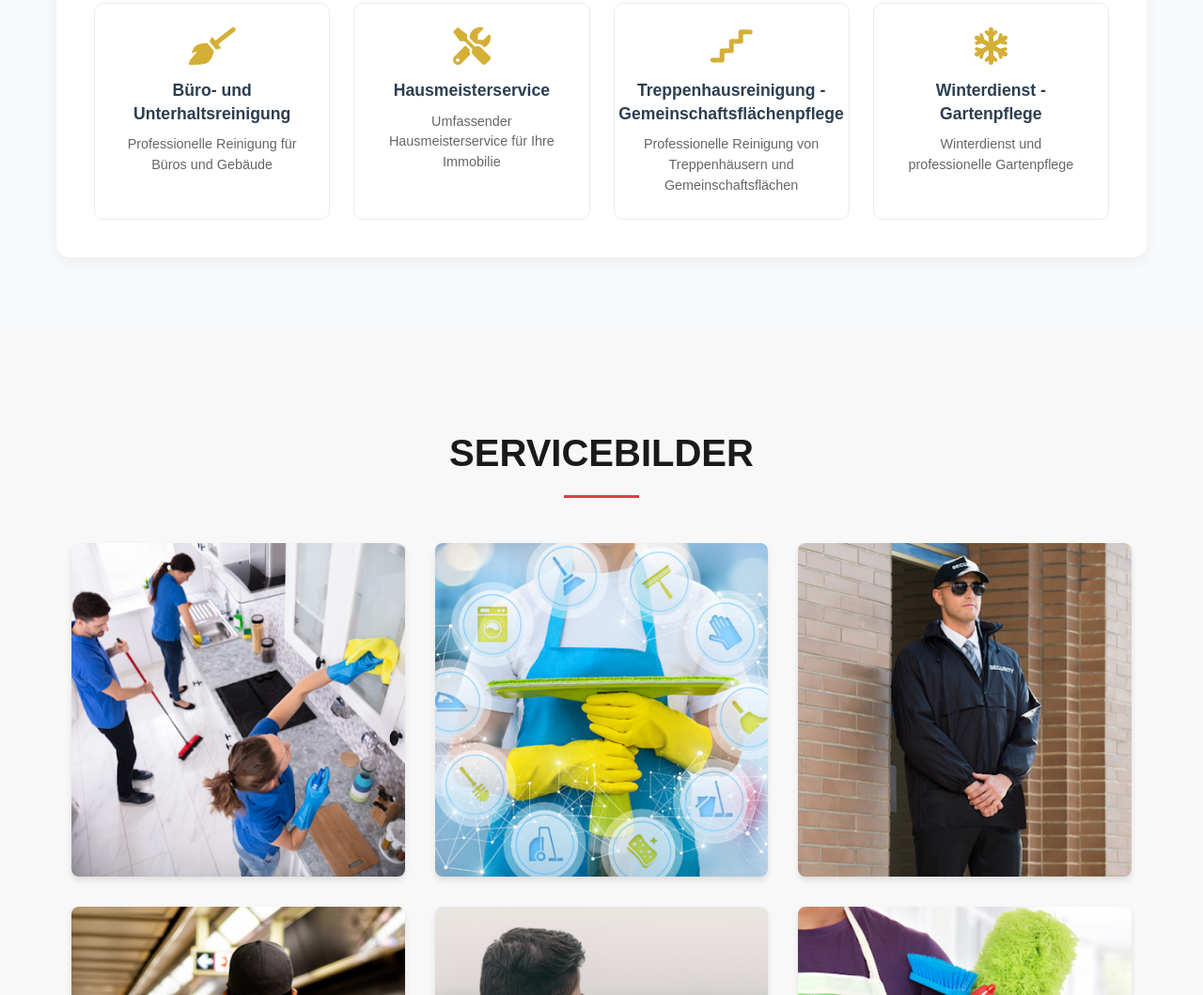
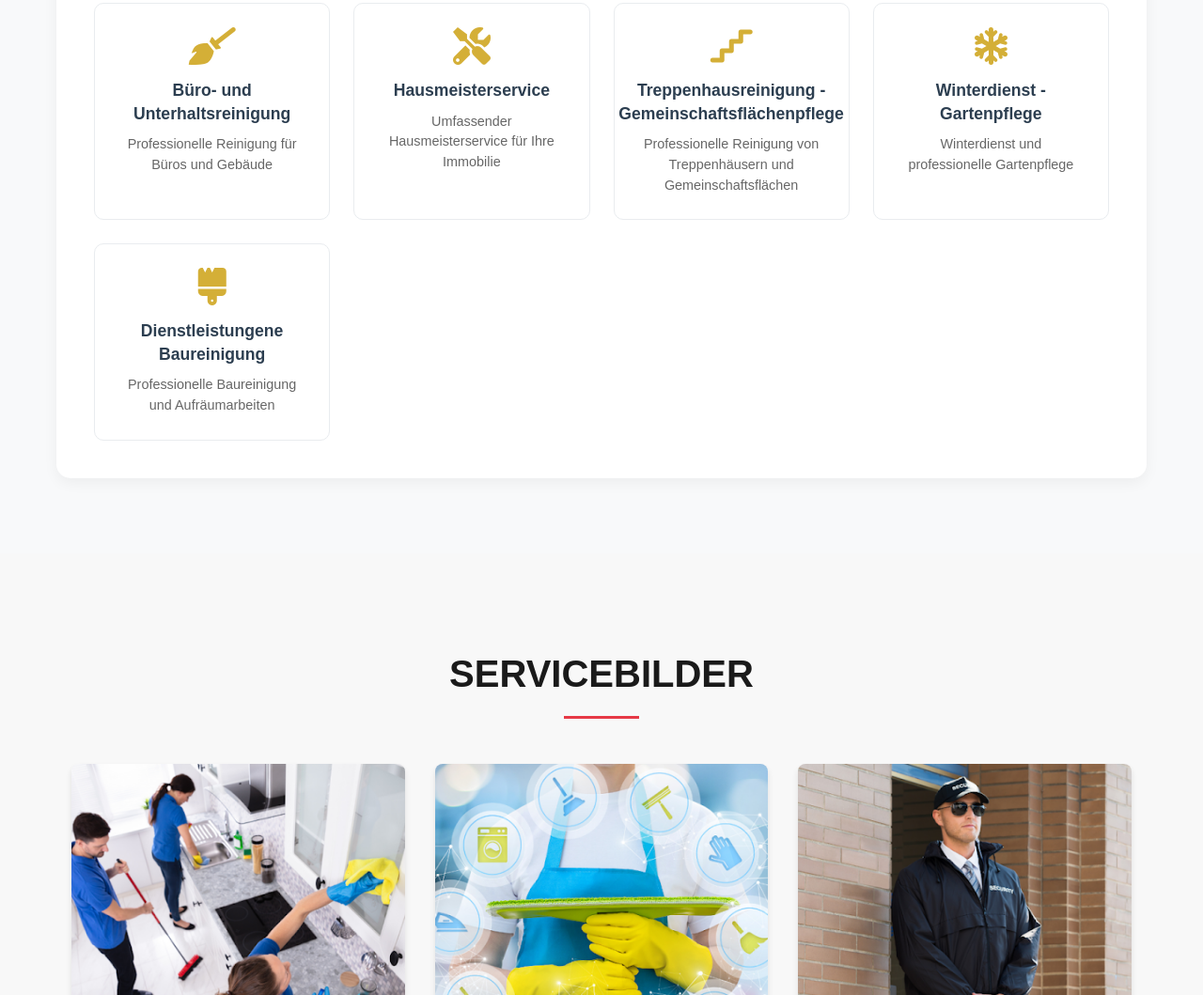
Before and after one commit to Cynfinitely/mtssecurity, a website: page index.html in a window 1280 px wide. Shown: the part 2578-3637 px from the top of the page at 94% size. Drawn offline with Linux system fonts and the light colour scheme.

Commit message:
section added

```diff
--- a/index.html
+++ b/index.html
@@ -259,6 +259,15 @@
                   Winterdienst und professionelle Gartenpflege
                 </p>
               </div>
+              <div class="service-card">
+                <i class="fas fa-brush"></i>
+                <h4 data-translate="construction-cleaning">
+                  Dienstleistungene Baureinigung
+                </h4>
+                <p data-translate="construction-cleaning-desc">
+                  Professionelle Baureinigung und Aufräumarbeiten
+                </p>
+              </div>
             </div>
           </div>
         </div>
--- a/script.js
+++ b/script.js
@@ -40,6 +40,9 @@ const translations = {
       "Professionelle Reinigung von Treppenhäusern und Gemeinschaftsflächen",
     "winter-service": "Winterdienst - Gartenpflege",
     "winter-service-desc": "Winterdienst und professionelle Gartenpflege",
+    "construction-cleaning": "Dienstleistungene Baureinigung",
+    "construction-cleaning-desc":
+      "Professionelle Baureinigung und Aufräumarbeiten",
     "service-images": "SERVICEBILDER",
     "completed-projects": "ABGESCHLOSSENES PROJEKT",
     "satisfied-customers": "ZUFRIEDENE KUNDEN",
@@ -89,6 +92,9 @@ const translations = {
       "Professional cleaning of staircases and common areas",
     "winter-service": "Winter Service - Garden Maintenance",
     "winter-service-desc": "Winter service and professional garden maintenance",
+    "construction-cleaning": "Construction Cleaning Services",
+    "construction-cleaning-desc":
+      "Professional construction cleaning and cleanup work",
     "service-images": "SERVICE IMAGES",
     "completed-projects": "COMPLETED PROJECTS",
     "satisfied-customers": "SATISFIED CUSTOMERS",
```
